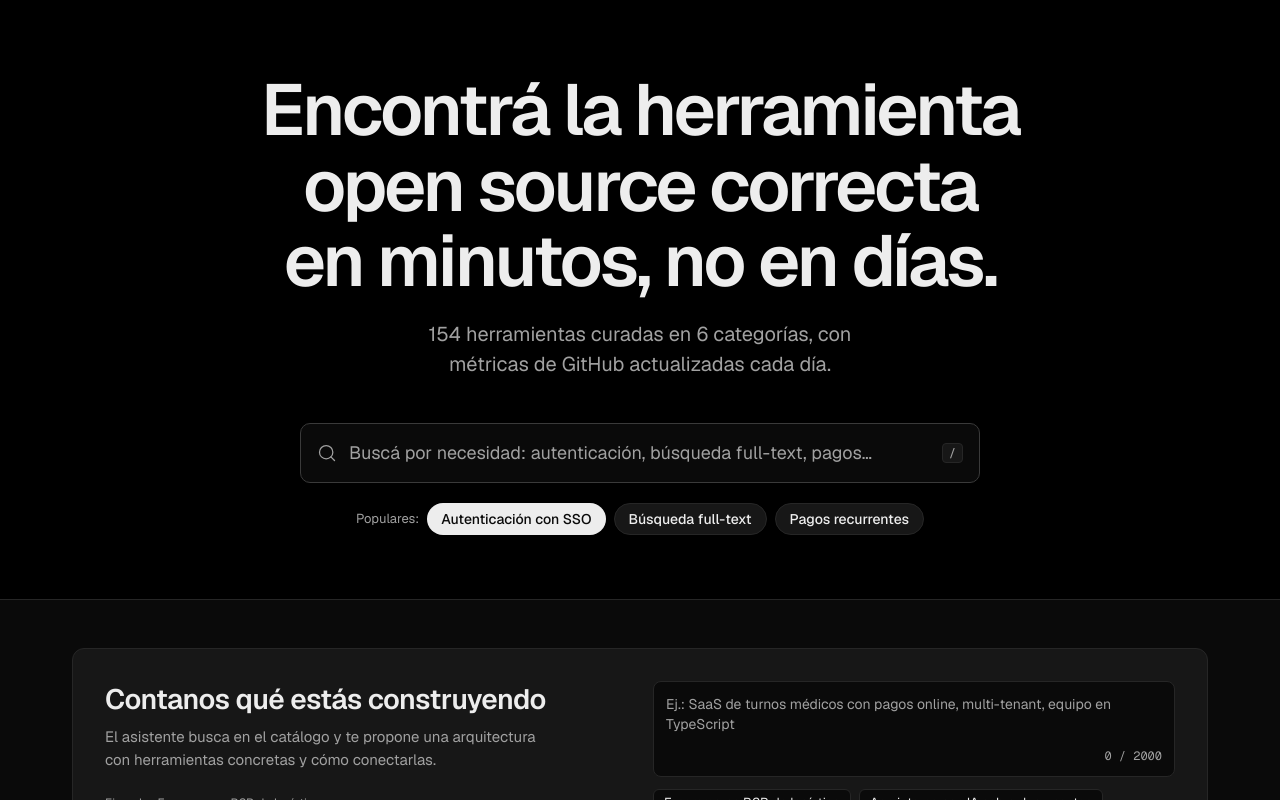
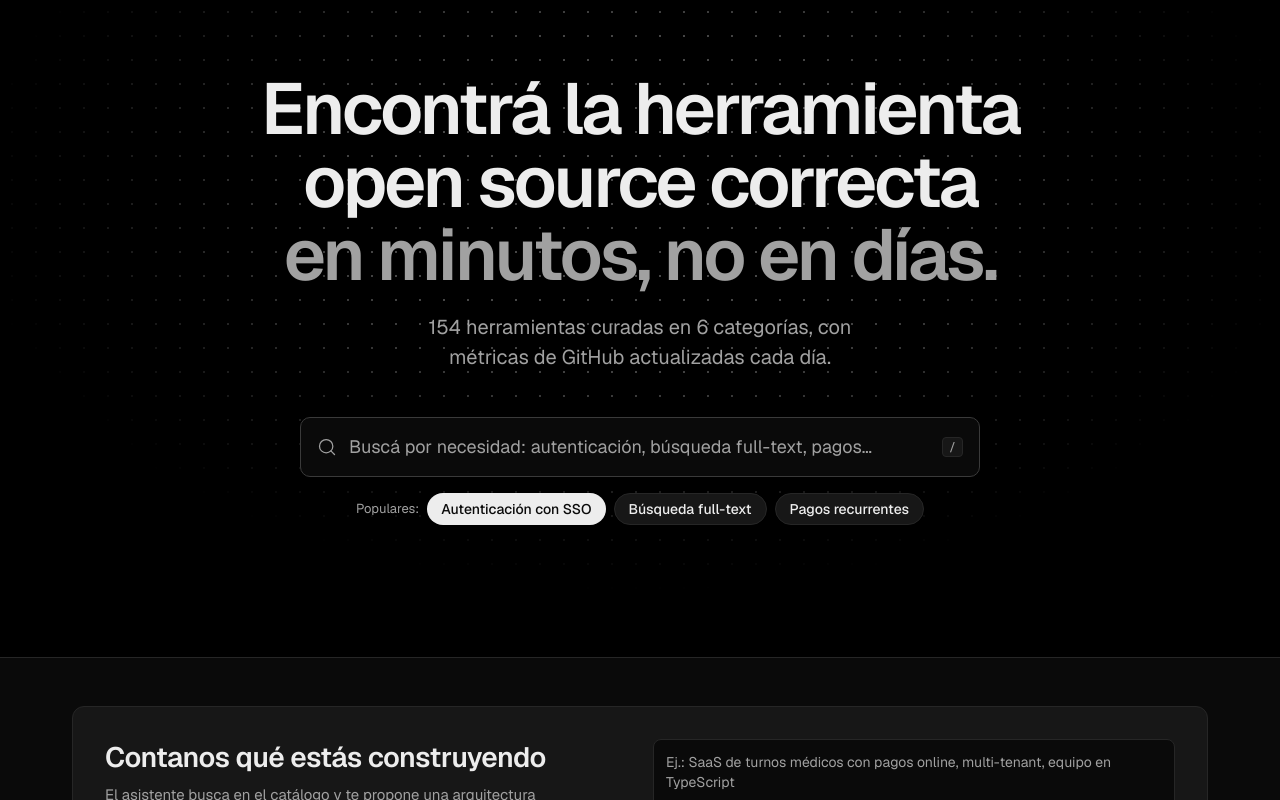
Before and after one commit to No-Country-simulation/S10-26-equipo-8-OpenBridge, a Next.js app in the folder frontend/: page / in a window 1280 px wide. Shown: the top 800 px of the page. Built offline with nearby package versions, Linux system fonts and the light colour scheme.

Commit message:
feat(web): match hero background, headline and results panel to prototype [OB-21]

```diff
--- a/frontend/src/components/hero-search.tsx
+++ b/frontend/src/components/hero-search.tsx
@@ -19,7 +19,7 @@ function isTyping(target: EventTarget | null) {
   );
 }
 
-export function HeroSearch() {
+export function HeroSearch({ children }: { children?: React.ReactNode }) {
   const router = useRouter();
   const containerRef = useRef<HTMLDivElement>(null);
   const inputRef = useRef<HTMLInputElement>(null);
@@ -111,7 +111,7 @@ export function HeroSearch() {
       <form
         action="/catalogo"
         role="search"
-        className="flex h-12 w-full items-center gap-3 rounded-[10px] border border-border-strong bg-background px-4 shadow-xs focus-within:border-foreground/40 md:h-15"
+        className="dark flex h-12 w-full items-center gap-3 rounded-[10px] border border-border-strong bg-background px-4 shadow-xs focus-within:border-foreground/40 md:h-15"
       >
         <Search
           className="size-5 shrink-0 text-muted-foreground"
@@ -158,6 +158,8 @@ export function HeroSearch() {
         </kbd>
       </form>
 
+      {children}
+
       {showPanel && (
         <SearchResults
           id={LISTBOX_ID}
--- a/frontend/src/components/hero.tsx
+++ b/frontend/src/components/hero.tsx
@@ -12,8 +12,17 @@ const popularSearches = [
 const chipClass =
   'inline-flex h-8 items-center rounded-full px-3.5 text-sm font-medium transition-colors focus-visible:outline-2 focus-visible:outline-offset-2 focus-visible:outline-foreground/40';
 
+// Trama de puntos tenue del hero, difuminada hacia los bordes (como en el flujo de prototipo).
+const dotGrid = {
+  backgroundImage:
+    'radial-gradient(color-mix(in srgb, var(--foreground) var(--dot), transparent) 1px, transparent 1px)',
+  backgroundSize: '24px 24px',
+  maskImage: 'radial-gradient(ellipse 70% 80% at 50% 30%, #000 30%, transparent 75%)',
+  WebkitMaskImage: 'radial-gradient(ellipse 70% 80% at 50% 30%, #000 30%, transparent 75%)',
+} as const;
+
 const subtitleClass =
-  'mt-4 max-w-120 text-base text-muted-foreground md:mt-5 md:text-xl md:leading-[30px]';
+  'dark mt-4 max-w-120 text-base text-muted-foreground md:mt-5 md:py-px md:text-xl md:leading-[30px]';
 
 async function HeroSubtitle() {
   const categories = await getCategories();
@@ -27,12 +36,16 @@ async function HeroSubtitle() {
   );
 }
 
+// Banda oscura fija: la clase `dark` en cada pieza del hero le aplica los colores del tema oscuro;
+// el panel de resultados queda fuera para seguir el tema de la página.
 export function Hero() {
   return (
-    <section className="border-b border-border bg-black px-4 pb-12 pt-12 md:pb-16 md:pt-[72px]">
-      <div className="mx-auto flex w-full max-w-225 flex-col items-center text-center">
-        <h1 className="text-balance text-4xl font-semibold leading-[1.05] tracking-[-0.04em] text-foreground md:text-6xl lg:text-7xl">
-          Encontrá la herramienta open source correcta en minutos, no en días.
+    <section className="relative border-b border-[#262626] bg-black px-4 pb-26 pt-12 md:pb-33 md:pt-[72px]">
+      <div aria-hidden="true" className="dark pointer-events-none absolute inset-0 [--dot:30%]" style={dotGrid} />
+      <div className="relative mx-auto flex w-full max-w-225 flex-col items-center text-center">
+        <h1 className="dark text-balance text-4xl font-semibold leading-[1.05] tracking-[-0.04em] md:leading-[1.015] text-foreground md:text-6xl lg:text-7xl">
+          Encontrá la herramienta open source correcta{' '}
+          <span className="text-muted-foreground">en minutos, no en días.</span>
         </h1>
 
         <Suspense
@@ -46,11 +59,10 @@ export function Hero() {
           <HeroSubtitle />
         </Suspense>
 
-        <HeroSearch />
-
+        <HeroSearch>
           <nav
             aria-label="Búsquedas populares"
-          className="mt-5 flex flex-wrap items-center justify-center gap-2"
+            className="dark mt-5 flex flex-wrap md:mt-4 items-center justify-center gap-2"
           >
             <span className="text-[13px] text-muted-foreground">Populares:</span>
             {popularSearches.map((term, i) => (
@@ -67,6 +79,7 @@ export function Hero() {
               </Link>
             ))}
           </nav>
+        </HeroSearch>
       </div>
     </section>
   );
--- a/frontend/src/components/search-results.tsx
+++ b/frontend/src/components/search-results.tsx
@@ -19,7 +19,7 @@ type Props = {
 };
 
 const panel =
-  'absolute inset-x-0 top-full z-20 mt-2 overflow-hidden rounded-lg border border-border-strong bg-card text-left shadow-lg';
+  'absolute inset-x-0 top-full z-20 mt-3 overflow-hidden md:mt-6 lg:-inset-x-10 rounded-lg border border-border-strong bg-card text-left shadow-lg';
 
 const message = 'px-4 py-6 text-center text-sm text-muted-foreground';
 
@@ -94,7 +94,7 @@ export function SearchResults({
                     href={`/repositorios/${repository.id}`}
                     onClick={onNavigate}
                     tabIndex={-1}
-                    className="flex flex-col gap-2 px-4 py-3 transition-colors hover:bg-muted sm:flex-row sm:items-center sm:gap-4"
+                    className="flex flex-col gap-2 px-4 py-3 transition-colors hover:bg-muted sm:flex-row sm:py-[9px] sm:items-center sm:gap-4"
                   >
                     <span className="flex min-w-0 flex-1 flex-col gap-1">
                       <span className="flex items-center gap-2 text-[13px]">
@@ -132,7 +132,7 @@ export function SearchResults({
             })}
           </ul>
 
-          <div className={`${edge} h-10 border-t border-border`}>
+          <div className={`${edge} h-10 border-t border-border bg-muted`}>
             <Link
               href={catalogHref}
               onClick={onNavigate}
```
Lines whose indentation alone changed are shown as unchanged.
